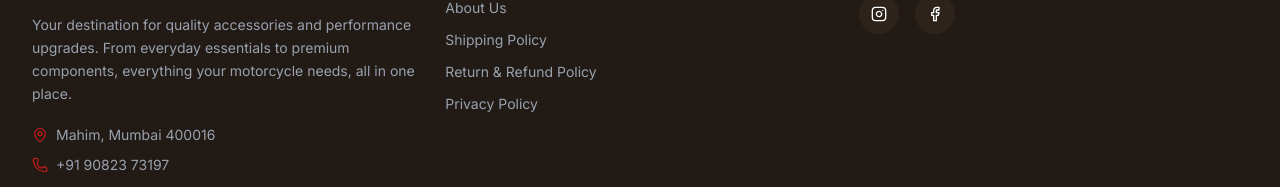
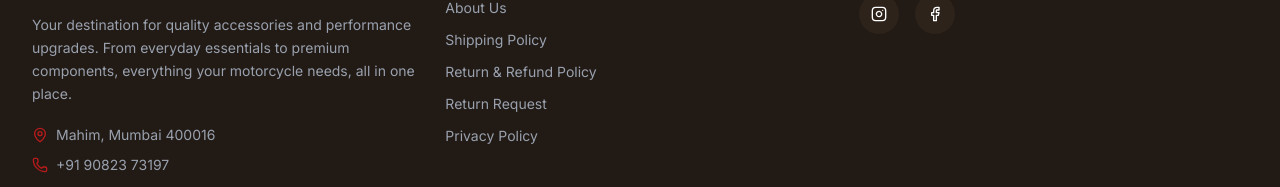
Before and after one commit to DHANUSH-kl/irani-motohub, a Next.js app: page / in a window 1280 px wide. Shown: the part 5964-6151 px from the top of the page. Built offline with nearby package versions, Linux system fonts and the light colour scheme; no server answers.

Commit message:
frotnend adsdsa

```diff
--- a/components/Footer.tsx
+++ b/components/Footer.tsx
@@ -57,6 +57,16 @@
                 </Link>
               </li>
               <li>
+                <a
+                  href="https://wa.me/919082373197"
+                  target="_blank"
+                  rel="noopener noreferrer"
+                  className="text-gray-400 hover:text-white transition-colors duration-200 block"
+                >
+                  Return Request
+                </a>
+              </li>
+              <li>
                 <Link href="/policies/privacy-policy" className="text-gray-400 hover:text-white transition-colors duration-200 block">
                   Privacy Policy
                 </Link>
```
